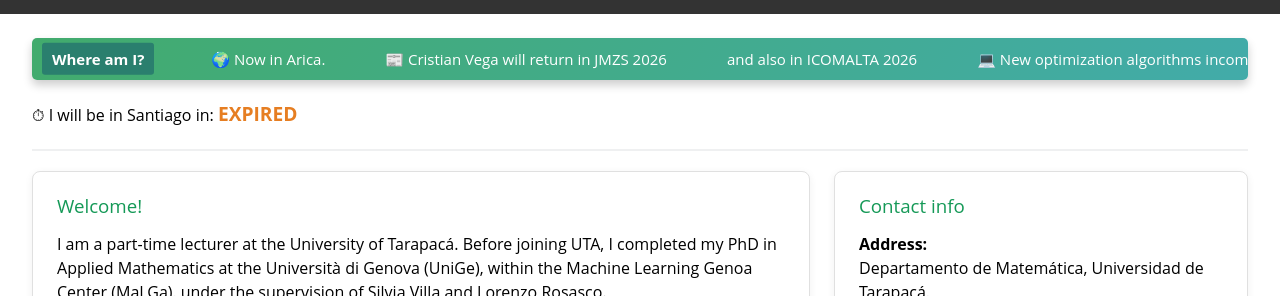
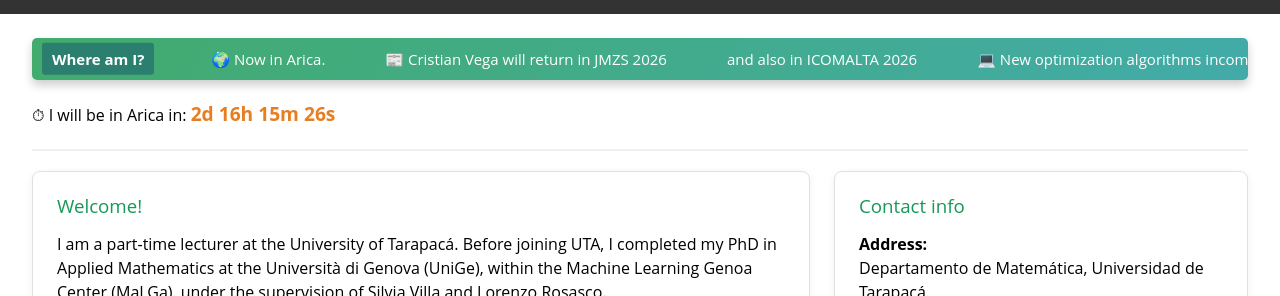
Before and after one commit to cristianvega1995/cristianvega1995.github.io, a Jekyll site: the page index.html, which Jekyll copies as it is, in a window 1280 px wide and 900 px high. Shown: the part 126-422 px from the top of the window. Built offline with Jekyll 4.4.1, drawn with Linux system fonts in a browser that asks for light colours.

Commit message:
Update countdown location and date in index.html

```diff
--- a/index.html
+++ b/index.html
@@ -219,7 +219,7 @@
     </div>
 
     <!-- Countdown -->
-    <p>⏱ I will be in Santiago in: <span id="demo"></span></p>
+    <p>⏱ I will be in Arica in: <span id="demo"></span></p>
 
     <hr>
 
```
Also changed, not shown: other parts of index.html (+1 -1 lines).
